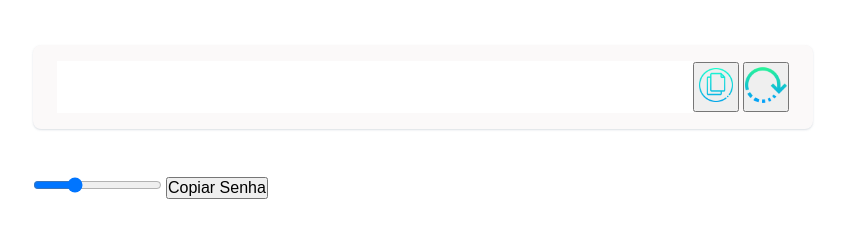
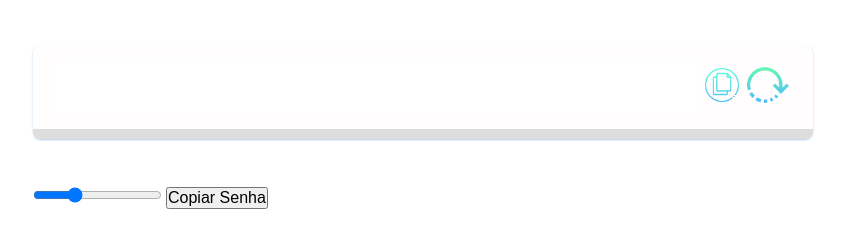
Before and after one commit to jesseprogran/gerador-de-senha, a plain HTML site: page index.html in a window 1280 px wide. Shown: the part 167-414 px from the top of the page, without its empty margins (217-1062 px from the left). Drawn offline with Linux system fonts and the light colour scheme; a web font is replaced by a local one.

Commit message:
formatando a barra e colocando alguns estilos

```diff
--- a/index.html
+++ b/index.html
@@ -37,6 +37,10 @@
             </button>
           </div>
         </div>
+
+        <div class="security-indicator">
+          <div id="security-indicator-bar" class="bar" style="width: 90%"></div>
+        </div>
       </section>
 
       <input
--- a/style.css
+++ b/style.css
@@ -67,8 +67,8 @@ main {
 }
 
 .box {
-  background: #fbf9f9;
-  box-shadow: 0 1px 2px rgb(132, 148, 165, 0.3);
+  background: #fffdfd;
+  box-shadow: 0 1px 2px rgba(0, 79, 163, 0.3);
   border-radius: 8px;
   margin-bottom: 3rem;
 }
@@ -97,3 +97,49 @@ main {
   -ms-user-select: none;
   user-select: none;
 }
+
+
+.password .actions button {
+  background-color: transparent;
+  border: none;
+  cursor: pointer;
+  opacity: 0.7;
+  transition: opacity 0.25s;
+}
+
+.password .actions button img:hover {
+  transform: scale(1.3);
+  transition: all 0.2s;
+}
+
+.security-indicator {
+  height: 10px;
+  background-color: #ddd;
+  border-bottom-left-radius: 8px;
+  border-bottom-right-radius: 8px;
+}
+
+.security-indicator .bar {
+  height: 10px;
+  border-top-right-radius: 8px;
+  border-bottom-left-radius: 8px;
+  border-bottom-right-radius: 8px;
+  transition: all 0.2s;
+}
+
+
+.security-indicator .bar.completed {
+  border-top-right-radius: 0;
+}
+
+.security-indicator .bar.critical {
+  background-color: #ad1515;
+}
+
+.security-indicator .bar.warning {
+  background-color: #1ea129;
+}
+
+.security-indicator .bar.safe {
+  background-color: #1e9da1;
+}
```
